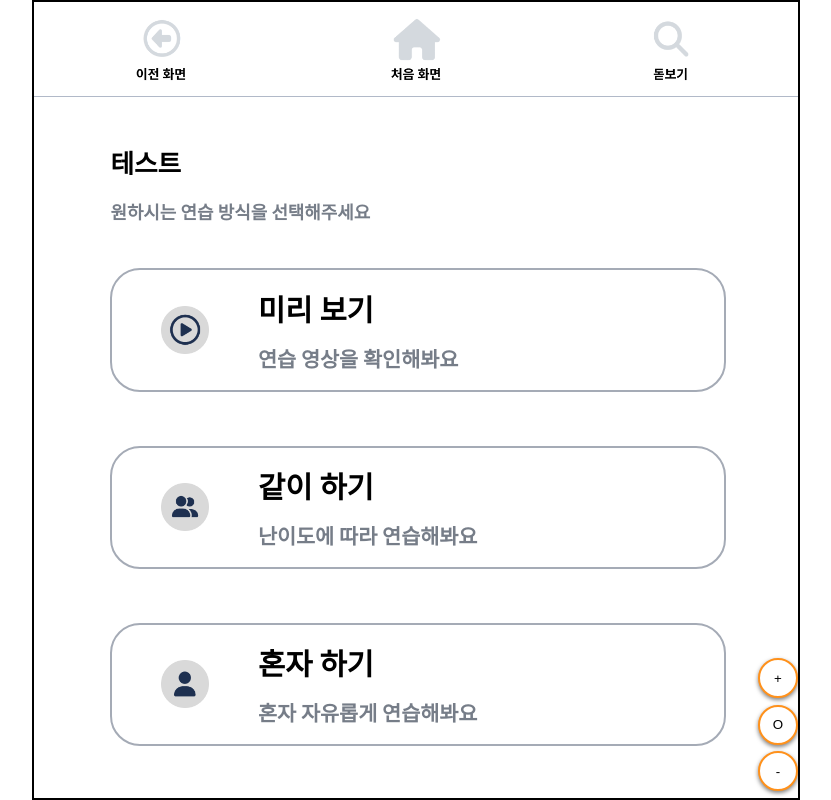
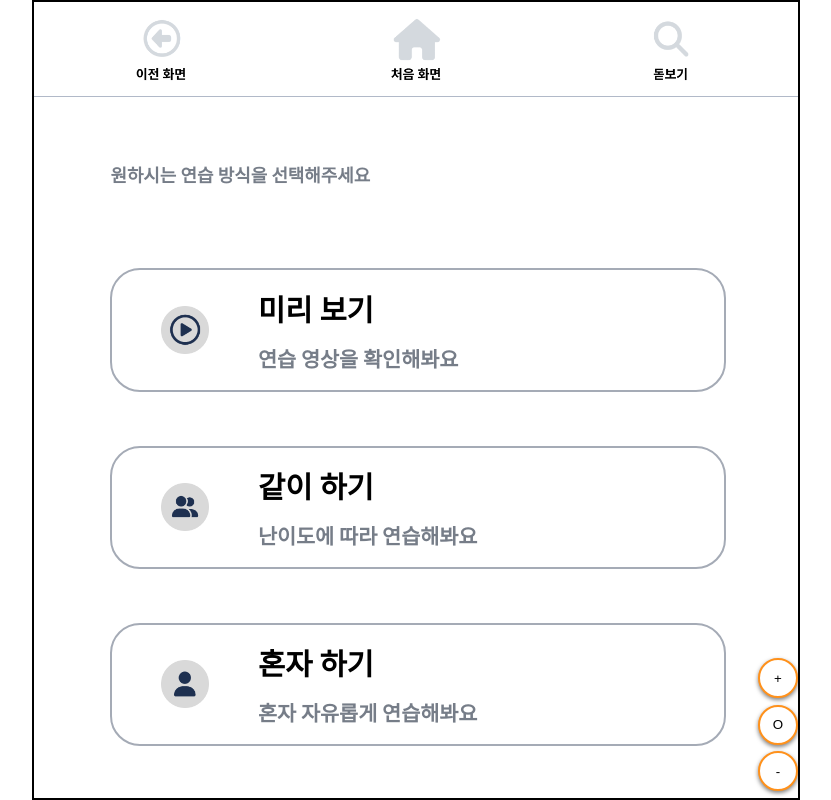
Before and after one commit to Team-Columbus/Gillajabi-FE, a React (Create React App) app in the folder gillajabi/: page /practice in a window 1280 px wide. Shown: the whole page, without its empty margins (224-1055 px from the left). Built offline with nearby package versions, Linux system fonts and the light colour scheme.

Commit message:
:sparkles: 연습 페이지 useParams 추가
- useParams를 사용해 카테고리 제목을 받아 메인 문장으로 설정

```diff
--- a/gillajabi/src/pages/Practice/Practice.jsx
+++ b/gillajabi/src/pages/Practice/Practice.jsx
@@ -2,11 +2,15 @@ import React from 'react';
 import Navbar from '../../components/Navbar'
 import Sentence from '../../components/Sentence'
 import {Preview, Together, Alone} from '../../assets'
+import Select from '../../components/Select'
+import { useParams } from 'react-router-dom';
 import '../../styles/pages/Practice.css'
-import Select from '../../components/Select'
 
 const Practice = () => {
-  const mainSentence = '테스트'
+  const params = useParams();
+  const practiceId = params.id;
+
+  const mainSentence = practiceId
   const subSentence = '원하시는 연습 방식을 선택해주세요'
 
   const previewPage = () => {
```
